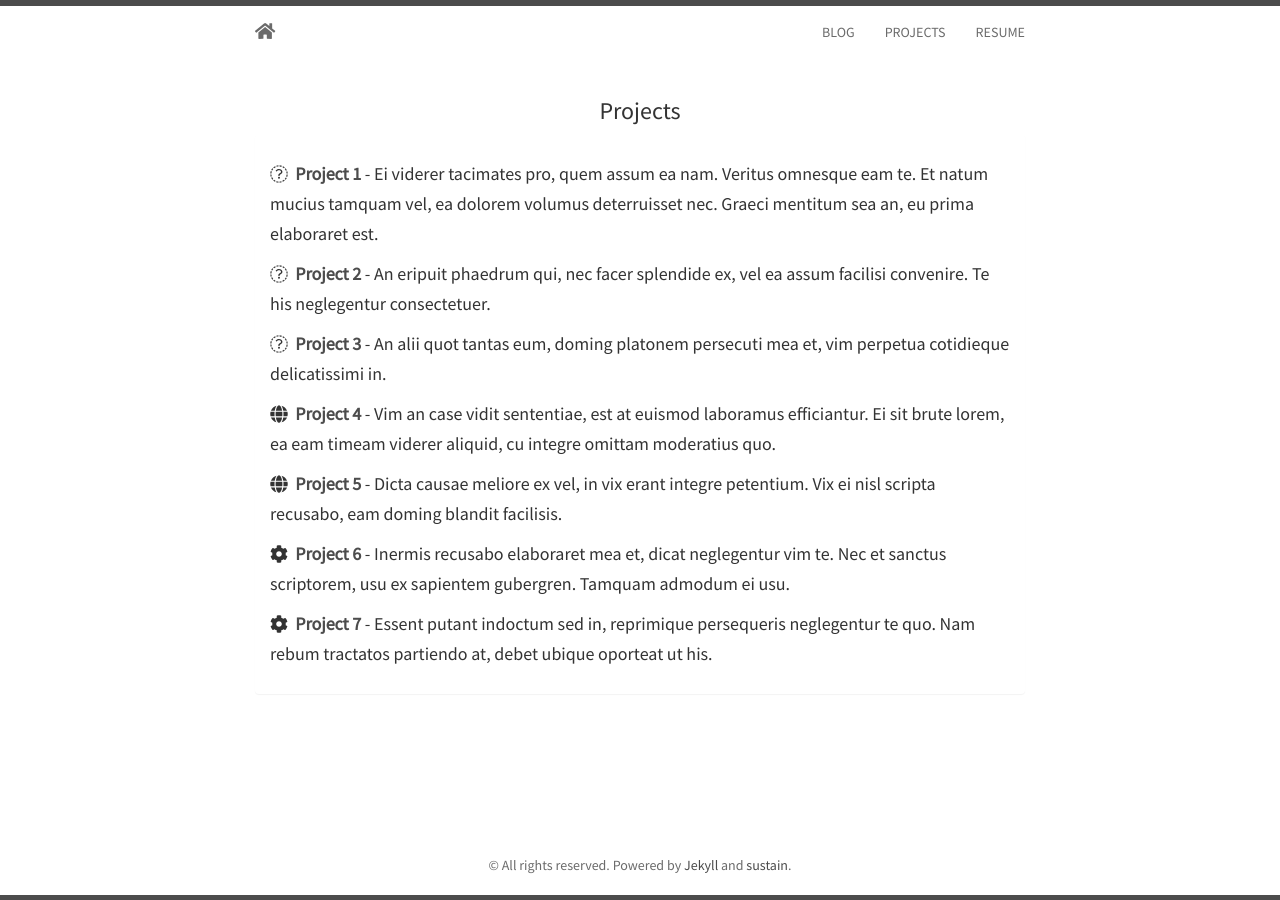
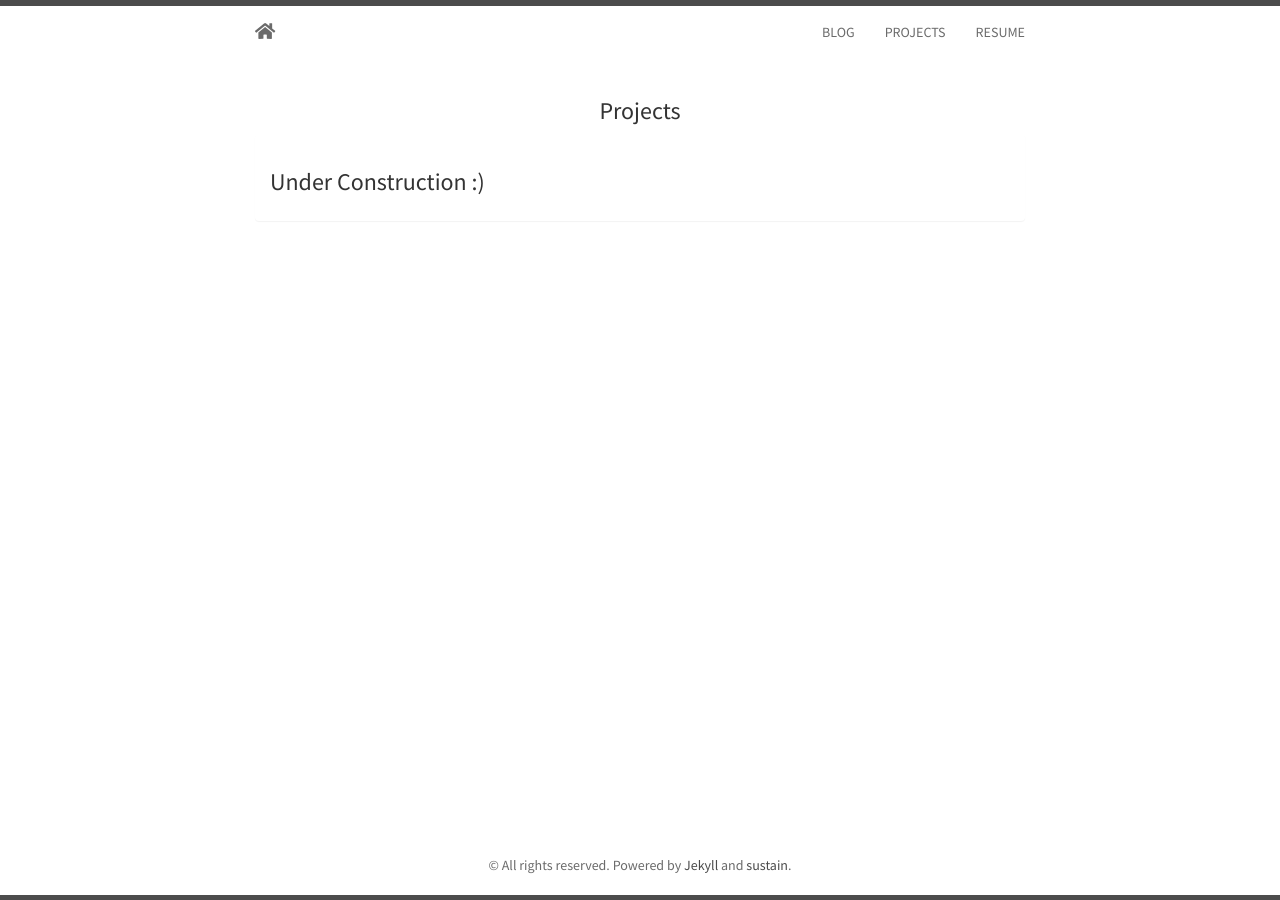
Before and after one commit to spohngellert-o/PersonalSite, a Jekyll site: the page built from projects.html, in a window 1280 px wide. Built offline with Jekyll 4.4.1, drawn with Linux system fonts in a browser that asks for light colours; nearby versions of some CDN libraries.

Commit message:
Updated projects.

```diff
--- a/_includes/projects.html
+++ b/_includes/projects.html
@@ -3,42 +3,7 @@
   <h3>Projects</h3>
   <div class="panel panel-default">
     <div class="panel-body">
-		<h5>
-			<i class="fa fa-github"></i>&nbsp;&nbsp;<strong><a href="#">Project 1</a></strong>
-			- Ei viderer tacimates pro, quem assum ea nam. Veritus omnesque eam te. Et natum mucius tamquam vel,
-			ea dolorem volumus deterruisset nec. Graeci mentitum sea an, eu prima elaboraret est.
-		</h5>
-		<h5>
-			<i class="fa fa-github"></i>&nbsp;&nbsp;<strong><a href="#">Project 2</a></strong>
-			- An eripuit phaedrum qui, nec facer splendide ex, vel ea assum facilisi convenire.
-			Te his neglegentur consectetuer.
-		</h5>
-    	<h5>
-			<i class="fa fa-github"></i>&nbsp;&nbsp;<strong><a href="#">Project 3</a></strong>
-			- An alii quot tantas eum, doming platonem persecuti mea et, vim perpetua cotidieque delicatissimi in.
-		</h5>
-		<h5>
-			<i class="fa fa-globe"></i>&nbsp;&nbsp;<strong><a href="#">Project 4</a></strong>
-			- Vim an case vidit sententiae, est at euismod laboramus efficiantur. Ei sit brute lorem,
-			ea eam timeam viderer aliquid, cu integre omittam moderatius quo.
-		</h5>
-		<h5>
-			<i class="fa fa-globe"></i>&nbsp;&nbsp;<strong><a href="#">Project 5</a></strong>
-			- Dicta causae meliore ex vel, in vix erant integre petentium. Vix ei nisl scripta recusabo,
-			eam doming blandit facilisis.
-		</h5>
-		<h5>
-			<i class="fa fa-cog"></i>&nbsp;&nbsp;<strong><a href="#">Project 6</a></strong>
-			- Inermis recusabo elaboraret mea et, dicat neglegentur vim te. Nec et sanctus scriptorem,
-			usu ex sapientem gubergren. Tamquam admodum ei usu.
-		</h5>
-		<h5>
-			<i class="fa fa-cog"></i>&nbsp;&nbsp;<strong><a href="#">Project 7</a></strong>
-			- Essent putant indoctum sed in, reprimique persequeris neglegentur te quo. Nam rebum
-			tractatos partiendo at, debet ubique oporteat ut his.
-		</h5>
-
-
+		<h3> Under Construction :) </h3>
     </div>
   </div>
 </div>
```
